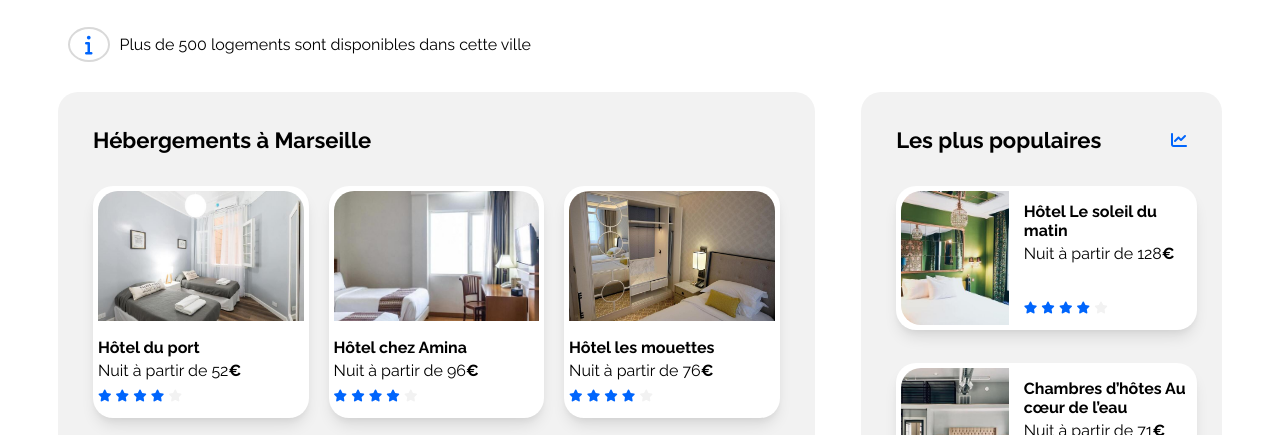
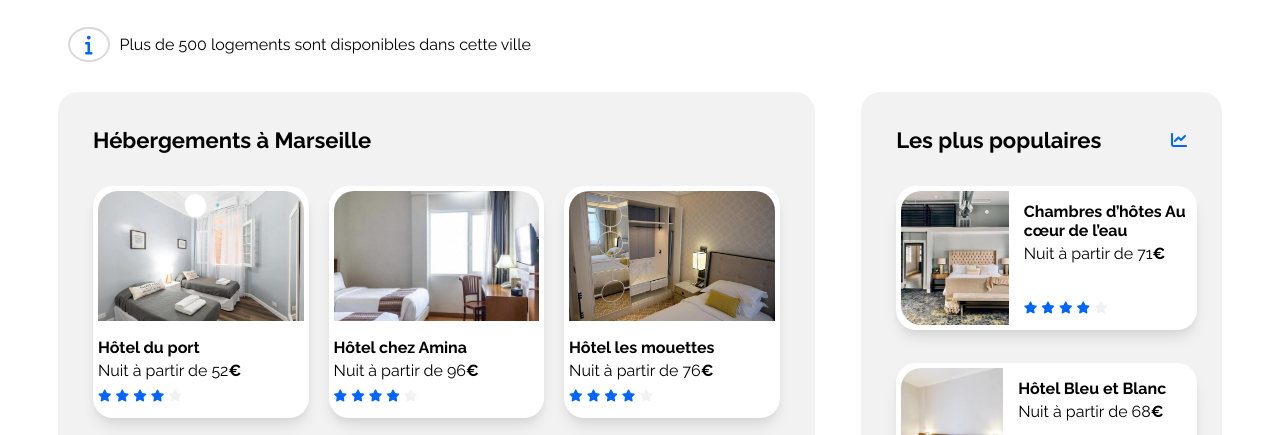
Before and after one commit to victor-duclos/Projet2, a plain HTML site: page index.html in a window 1280 px wide. Shown: the part 318-753 px from the top of the page. Drawn offline with Linux system fonts and the light colour scheme.

Commit message:
html et css version finale

```diff
--- a/index.html
+++ b/index.html
@@ -209,9 +209,6 @@
                                     <h3>Afficher plus</h3>
 
 
-
-
-
                     </section>
                     <section class="populaires">
                         <div class="populairesTitle">
@@ -219,24 +216,6 @@
                             <i class="fa-solid fa-chart-line"></i>
                         </div>
                         <div class="populairesCards">
-                            <a href="">
-                            <article class="card">
-
-                                <img src="./images/emile-guillemot.jpg" alt="">
-                                <div class="cardContent">
-                                    <div class="cardTxt">
-                                        <h3 class="cardTitle">Hôtel Le soleil du matin</h3>
-                                        <p class="cardSubtitle">Nuit à partir de 128<span class="euro">€</span></p>
-                                    </div>
-                                    <div class="cardRating">
-                                        <i class="fa-xs fa-solid fa-star"></i>
-                                        <i class="fa-xs fa-solid fa-star"></i>
-                                        <i class="fa-xs fa-solid fa-star"></i>
-                                        <i class="fa-xs fa-solid fa-star"></i>
-                                        <i class="fa-xs fa-solid fa-star neutralStar"></i>
-                                    </div>
-                                </div>
-                            </article></a>
 
                             <a href="">
                             <article class="card">
@@ -275,8 +254,9 @@
                                     </div>
                                 </div>
                             </article></a>
-                        </div>
+                           </div>
                     </section>
+
                 </section>
 
 
@@ -306,13 +286,11 @@
                                     </article>
 
 
-
-
-
                 </section>
 
 
             </main>
+
             <footer>
                     <section div class="footer">
                         <div class="bloc">
--- a/style.css
+++ b/style.css
@@ -207,13 +207,7 @@ input[type=submit]{display:none}
 
 
 }
-@media screen and (min-width:576px) {button[type=submit]{display:none}
-                                .a3{gap:2%}
 
-
-
-
-}
 /*****Image media querie******/
 @media screen and (min-width:991.99px){.a4 img{height: 340px;}}
 
@@ -277,7 +271,11 @@ main{margin-top:20px}
     .media-form{padding-left:10px}
     .media-search{display:flex;justify-content:center;width:100%}
 }
-  form{display:flex;
+@media screen and (min-width:576px) {button[type=submit]{display:none}
+                                .a3{gap:2%}
+}
+
+form{display:flex;
     justify-content:flex-start;
     height:40px;
 }
```
